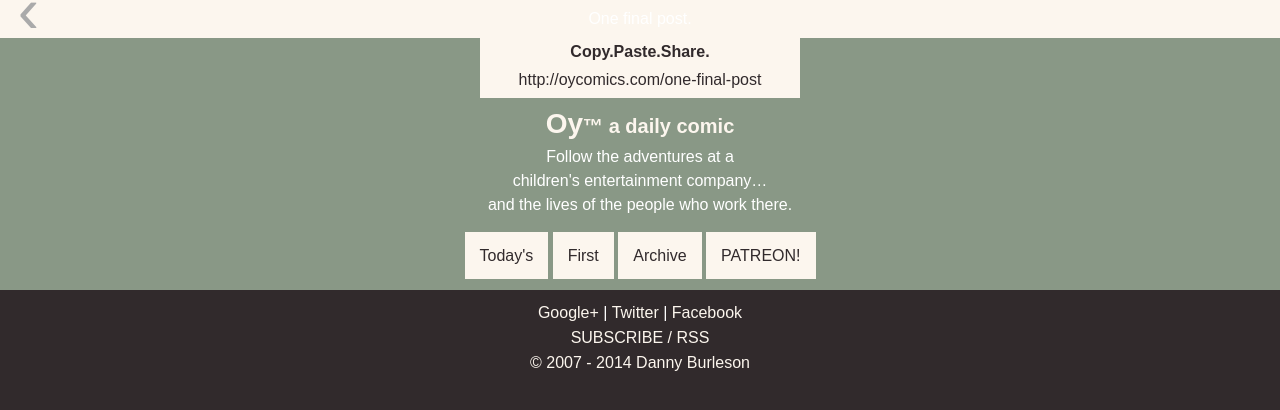
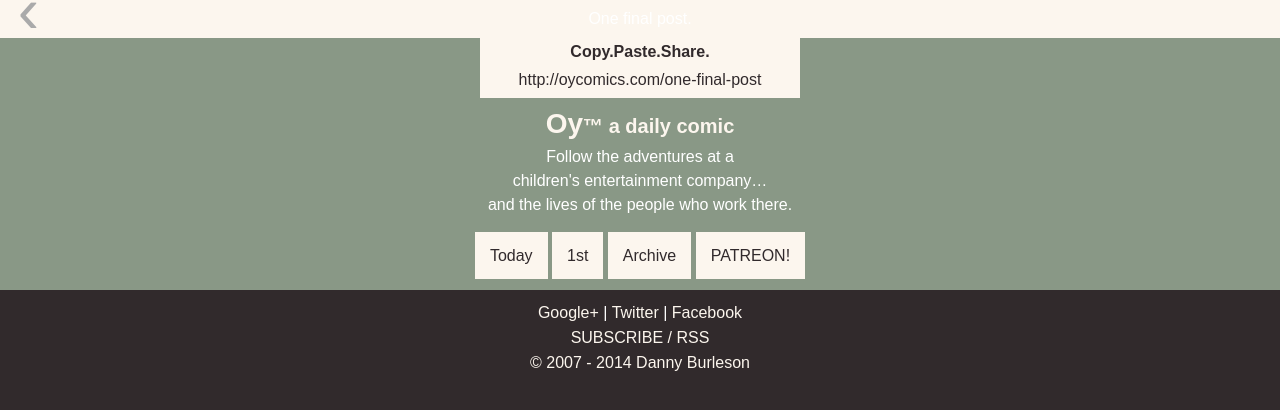
Before and after one commit to oycomics/oycomics.github.io, a Jekyll site: the page built from index.html, in a window 1280 px wide. Shown: the top 410 px of the page. Built offline with Jekyll 4.4.1, drawn with Linux system fonts in a browser that asks for light colours; Markdown is read by kramdown in place of the engine named in the settings; the list of posts is cut into pages by our own code.

Commit message:
Update nav.html

```diff
--- a/_includes/nav.html
+++ b/_includes/nav.html
@@ -1,8 +1,8 @@
 <div class="nav">
 	{% for post in site.posts limit:1 %}
-	<a class="nav_item todays_comic" href="{{ post.url }}">Today's</a>
+	<a class="nav_item todays_comic" href="{{ post.url }}">Today</a>
 	{% endfor %}
-	<a class="nav_item first_comic_link" href="/">First</a>
+	<a class="nav_item first_comic_link" href="/">1st</a>
 	<a class="nav_item archive_link" href="/archive">Archive</a>
 	<a class="nav_item patreon" href="http://www.patreon.com/oycomics" target="_blank">Patreon!</a>
 </div>
```
